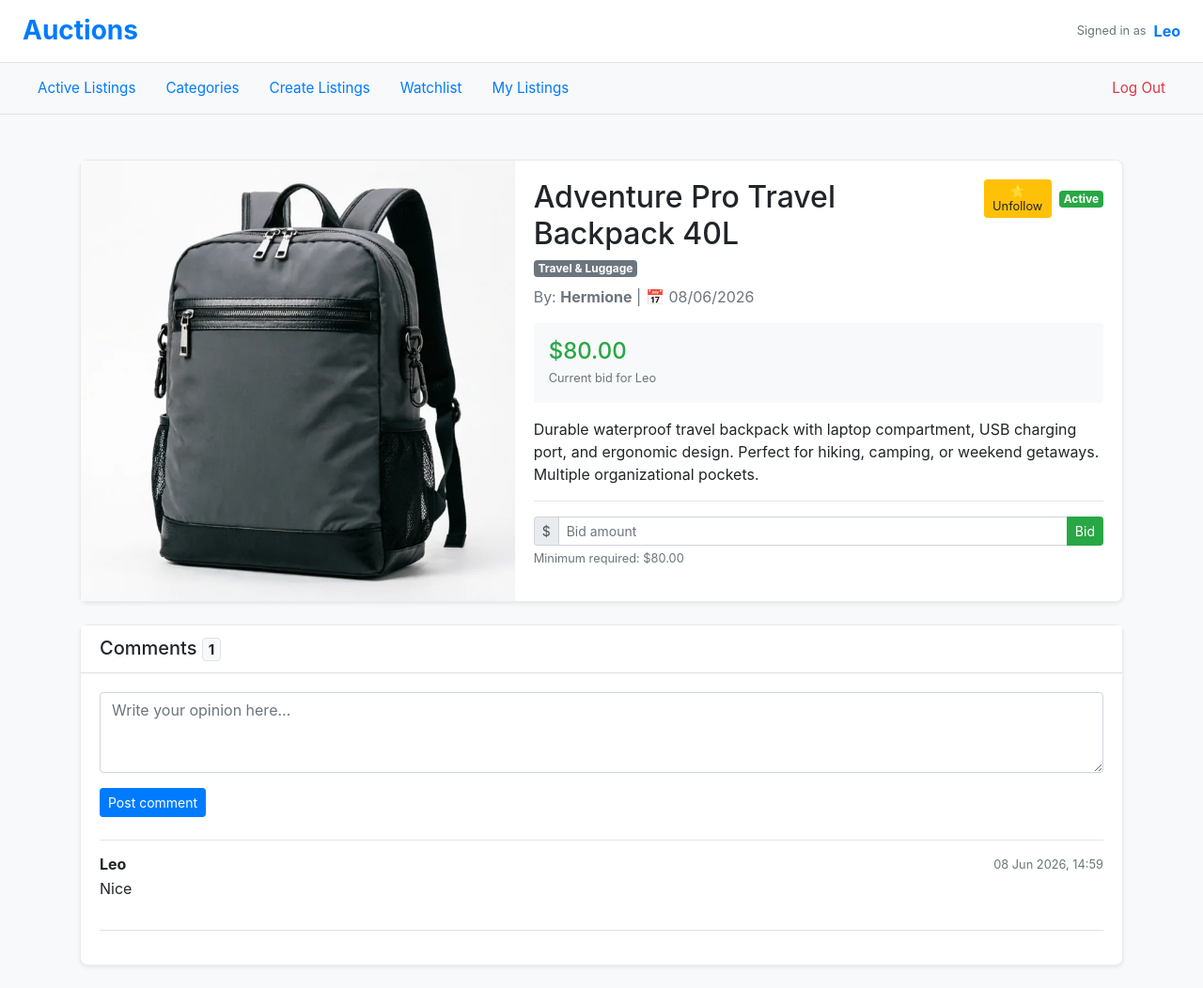
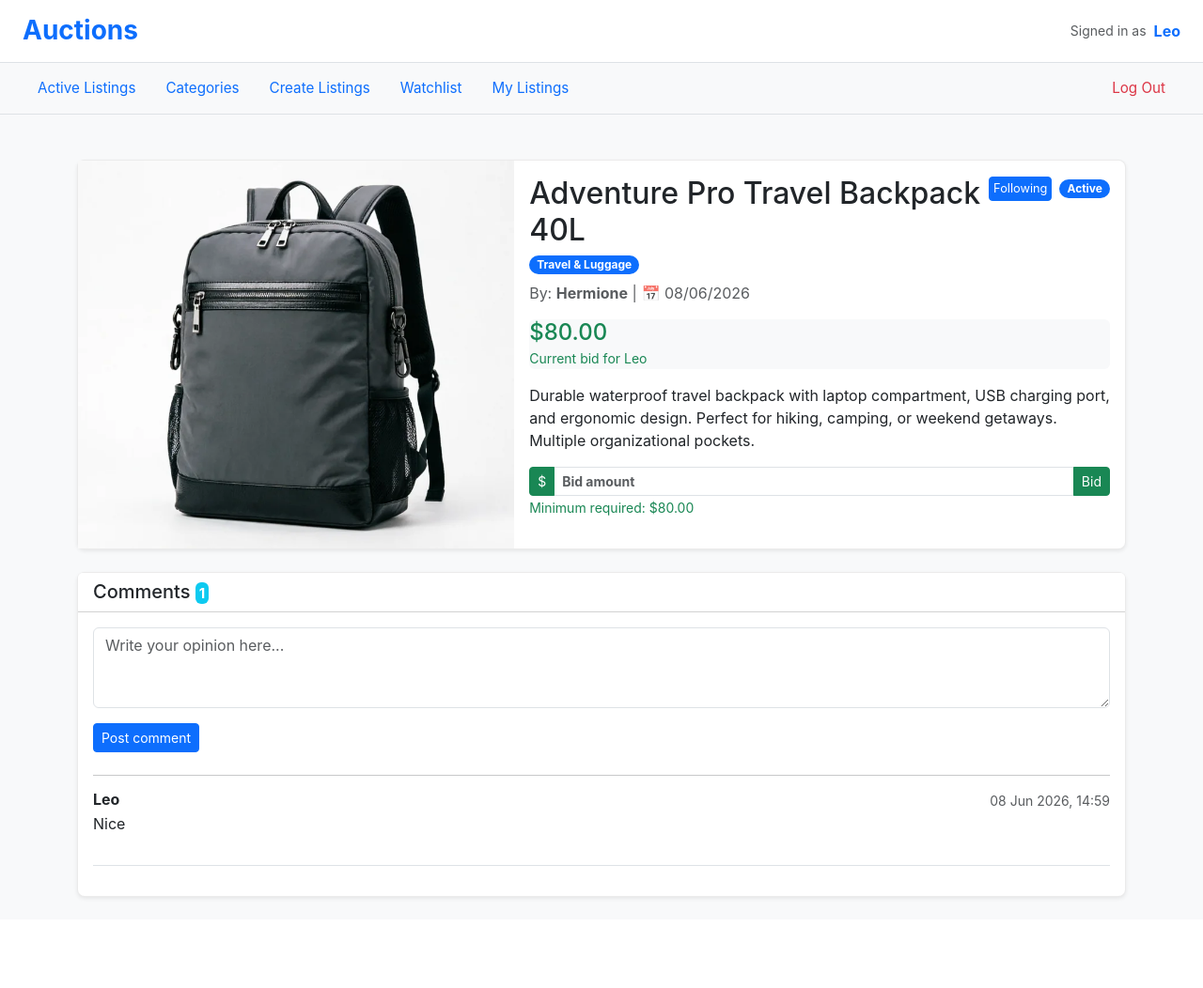
Before and after one commit to LeodanyPM/Commerce--CS50--Project, a Django app: page /listing/14 in a window 1280 px wide. Shown: the whole page at 94% size. After the commit the page ends 958 px from the top, so only its background shows below. Run offline with Django 3.2, Linux system fonts and the light colour scheme; a user stored in the database is signed in; data comes from the database, SQL or seed files in the repository; some libraries are stand-ins or nearby versions.

Commit message:
Plantillas corregidas

```diff
--- a/auctions/forms.py
+++ b/auctions/forms.py
@@ -17,9 +17,9 @@ class ListingForm(forms.ModelForm):
         widgets = {
             'title': forms.TextInput(attrs={'class': 'form-control'}),
             'category': forms.Select(attrs={'class': 'form-control'}),
-            'price': forms.NumberInput(attrs={'class': 'form-control', 'step': '0.01'}),
+            'price': forms.NumberInput(attrs={'class': 'form-control'}),
             'description': forms.Textarea(attrs={'class': 'form-control', 'rows': 4}),
-            'image': forms.FileInput(attrs={'class': 'form-control-file'}),
+            'image': forms.FileInput(attrs={'class': 'form-control'}),
         }
 
         error_messages = {
--- a/auctions/templates/auctions/create_listing.html
+++ b/auctions/templates/auctions/create_listing.html
@@ -6,7 +6,7 @@
         <div class="col-md-8 col-lg-6">
             <div class="card shadow-sm">
                 <div class="card-header bg-white">
-                    <h2 class="card-title mb-0 font-weight-bold">Create New Listing</h2>
+                    <h2 class="card-title mb-0 fw-bold">Create New Listing</h2>
                 </div>
                 <div class="card-body">
                     <form method="POST" enctype="multipart/form-data">
@@ -58,7 +58,7 @@
                         </div>
 
                         <hr>
-                        <button type="submit" class="btn btn-primary btn-block">Create Listing</button>
+                        <button type="submit" class="btn btn-primary w-100">Create Listing</button>
                     </form>
                 </div>
             </div>
--- a/auctions/templates/auctions/layout.html
+++ b/auctions/templates/auctions/layout.html
@@ -6,19 +6,18 @@
         <meta charset="UTF-8">
         <meta name="viewport" content="width=device-width, initial-scale=1.0">
         <title>{% block title %}Auctions{% endblock %}</title>
-        <link rel="stylesheet" href="https://stackpath.bootstrapcdn.com/bootstrap/4.4.1/css/bootstrap.min.css" integrity="sha384-Vkoo8x4CGsO3+Hhxv8T/Q5PaXtkKtu6ug5TOeNV6gBiFeWPGFN9MuhOf23Q9Ifjh" crossorigin="anonymous">
-        <link href="{% static 'auctions/styles.css' %}" rel="stylesheet">
+        <link href="https://cdn.jsdelivr.net/npm/bootstrap@5.3.0/dist/css/bootstrap.min.css" rel="stylesheet">
+		<link href="{% static 'auctions/styles.css' %}" rel="stylesheet">
     </head>
     <body>
-
         <!-- header: page + user info -->
-        <header class="bg-white border-bottom py-3">
+        <header class="bg-white border-bottom py-3 ">
             <div class="container-fluid px-4">
                 <div class="d-flex align-items-center">
-                    <h1 class="h3 mb-0 font-weight-bold text-primary">Auctions</h1>
-                    <div class="ml-auto d-flex align-items-center">
+                    <h1 class="h3 mb-0 fw-bolder text-primary">Auctions</h1>
+                    <div class="ms-auto d-flex align-items-center">
                         {% if user.is_authenticated %}
-                            <small class="text-muted mr-2">Signed in as</small>
+                            <small class="text-muted me-2">Signed in as</small>
                             <strong class="text-primary">{{ user.username }}</strong>
                         {% else %}
                             <small class="text-muted">Not signed in</small>
@@ -28,35 +27,35 @@
             </div>
         </header>
 
-        <!-- NAV: Main links + Messages inline -->
+        <!-- Nav: Main links + Messages inline -->
         <nav class="bg-light border-bottom">
             <div class="container-fluid px-4">
-                <ul class="nav py-2">
+                <ul class="nav nav-pills py-2">
 
                     <!-- links  -->
                     <li class="nav-item">
-                        <a class="nav-link px-3 text-primary font-weight-medium" href="{% url 'index' %}">Active Listings</a>
+                        <a class="nav-link px-3 text-primary fw-normal" href="{% url 'index' %}">Active Listings</a>
                     </li>
                     <li class="nav-item">
-                        <a class="nav-link px-3 text-primary font-weight-medium" href="{% url 'categories' %}">Categories</a>
+                        <a class="nav-link px-3 text-primary fw-normal" href="{% url 'categories' %}">Categories</a>
                     </li>
 
                     {% if user.is_authenticated %}
                         <li class="nav-item">
-                            <a class="nav-link px-3 text-primary font-weight-medium" href="{% url 'create_listing' %}">Create Listings</a>
+                            <a class="nav-link px-3 text-primary fw-normal" href="{% url 'create_listing' %}">Create Listings</a>
                         </li>
                         <li class="nav-item">
-                            <a class="nav-link px-3 text-primary font-weight-medium" href="{% url 'watchlist' %}">Watchlist</a>
+                            <a class="nav-link px-3 text-primary fw-normal" href="{% url 'watchlist' %}">Watchlist</a>
                         </li>
                         <li class="nav-item">
-                            <a class="nav-link px-3 text-primary font-weight-medium" href="{% url 'my_listings' %}">My Listings</a>
+                            <a class="nav-link px-3 text-primary fw-normal" href="{% url 'my_listings' %}">My Listings</a>
                         </li>
 
                         <!-- Messages -->
 						{% if messages %}
 							{% for message in messages %}
 								<li class="nav-item d-flex align-items-center">
-									<span class="nav-link text-success font-weight-medium px-3" style="cursor: default; pointer-events: none;">
+									<span class="nav-link text-success fw-normal px-3" >
 										{{ message }}
 									</span>
 								</li>
@@ -75,15 +74,15 @@
 						{% endif %}
 
                         <!-- auth links  -->
-                        <li class="nav-item ml-md-auto">
-                            <a class="nav-link px-3 text-danger font-weight-medium" href="{% url 'logout' %}">Log Out</a>
+                        <li class="nav-item ms-md-auto">
+                            <a class="nav-link px-3 text-danger fw-normal" href="{% url 'logout' %}">Log Out</a>
                         </li>
                     {% else %}
-                        <li class="nav-item ml-md-auto">
-                            <a class="nav-link px-3 text-primary font-weight-medium" href="{% url 'login' %}">Log In</a>
+                        <li class="nav-item ms-md-auto">
+                            <a class="nav-link px-3 text-primary fw-normal" href="{% url 'login' %}">Log In</a>
                         </li>
                         <li class="nav-item">
-                            <a class="nav-link px-3 text-primary font-weight-medium" href="{% url 'register' %}">Register</a>
+                            <a class="nav-link px-3 text-primary fw-normal" href="{% url 'register' %}">Register</a>
                         </li>
                     {% endif %}
                 </ul>
--- a/auctions/templates/auctions/listing.html
+++ b/auctions/templates/auctions/listing.html
@@ -4,18 +4,18 @@
 <div class="container mt-4">
 
 
-    <!-- card   -->
+    <!-- card     -->
 
     <div class="card shadow-sm">
-        <div class="row no-gutters">
+        <div class="row g-0">
 
             <!-- image col -->
             <div class="col-md-5">
                 {% if ad.image %}
-                    <img src="{{ ad.image.url }}" class="img-fluid w-100 h-100" style="object-fit: cover; min-height: 300px;" alt="{{ ad.title }}">
+                    <img src="{{ ad.image.url }}" class="img-fluid w-100 h-100 " style="object-fit: cover; min-height: 300px;" alt="{{ ad.title }}">
                 {% else %}
                     <div class="bg-light d-flex align-items-center justify-content-center h-100" style="min-height: 300px;">
-                        <span class="text-muted">No image</span>
+                        <div class="display-1 ">🛒</div>
                     </div>
                 {% endif %}
             </div>
@@ -26,26 +26,27 @@
 
 
                     <div class="d-flex justify-content-between align-items-start mb-2">
-                        <!-- Title -->
+                        <!-- Title and Category -->
 						<div>
                             <h2 class="card-title mb-1">{{ ad.title }}</h2>
-                            <span class="badge badge-secondary">{{ ad.category }}</span>
+
+                            <span class="badge rounded-pill bg-primary px-2 py-1">{{ ad.category }}</span>
                         </div>
                         <div class="d-flex align-items-center">
                             <!-- Add watchlist -->
 							{% if user.is_authenticated %}
-                                <form method="POST" action="{% url 'toggle_watchlist' ad.id %}" class="mr-2">
+                                <form method="POST" action="{% url 'toggle_watchlist' ad.id %}" class="me-2">
                                     {% csrf_token %}
-                                    <button type="submit" class="btn btn-sm {% if is_in_watchlist %}btn-warning{% else %}btn-primary{% endif %} px-2 py-1" style="font-size: 0.8rem; line-height: 1.2;">
-                                        {% if is_in_watchlist %} ⭐ Unfollow {% else %} ☆ Follow {% endif %}
+                                    <button type="submit" class="btn btn-sm px-1 py-1 {% if is_in_watchlist %} btn-primary {% else %} btn-outline-primary {% endif %} " style="font-size: 0.8rem; line-height: 1.2;">
+                                        {% if is_in_watchlist %} Following {% else %} Follow {% endif %}
                                     </button>
                                 </form>
                             {% endif %}
 							<!-- Auction Status -->
                             {% if ad.active %}
-                                <span class="badge badge-success">Active</span>
+                                <span class="badge rounded-pill bg-primary px-2 py-1">Active</span>
                             {% else %}
-                                <span class="badge badge-danger">Closed</span>
+                                <span class="badge rounded-pill bg-danger px-2 py-1">Closed</span>
                             {% endif %}
                         </div>
                     </div>
@@ -55,41 +56,37 @@
                     </p>
 
                     <!-- price -->
-                    <div class="mb-3 p-3 bg-light rounded">
+                    <div class=" bg-light rounded">
                         {% if current_bid %}
                             <h4 class="mb-0 text-success">${{ current_bid.amount }}</h4>
-                            <small class="text-muted">Current bid for {{ current_bid.user.username }}</small>
+                            <small class="text-success">Current bid for {{ current_bid.user.username }}</small>
+
                         {% else %}
                             <h4 class="mb-0 text-primary">${{ ad.price }}</h4>
-                            <small class="text-muted">Starting price (No bids)</small>
+                            <small class="text-success">Starting price (No bids)</small>
                         {% endif %}
                     </div>
 
                     <!-- description -->
                     <p class="card-text">{{ ad.description|linebreaks }}</p>
 
-                    <!-- if is winner -->
-                    {% if is_winner %}
-                        <div class="alert alert-success text-center font-weight-bold mb-3">
-                            🎉 Congratulations! You have won this auction.
-                        </div>
-                    {% endif %}
 
-                    <hr class="my-3">
-
-
-                    <!-- Conditional logic for participating in the auction  -->
+                    <!-- Conditional logic for participating in the auction   -->
 
                     <div class="mb-3">
                         {% if not ad.active %}
                             <!--If Closed Auctions -->
-                            <div class="alert alert-secondary py-2 mb-0 text-center">
-                                🔒 Auction ended
+                            <div class="alert alert-secondary fw-bold py-2 mb-0 text-center text-dark">
+
 								<!-- If winner -->
-                                {% if ad.winner %}
+								{% if is_winner %}
+								<div class="mt-1">
+									🎉 Congratulations! You have won this auction.
+								</div>
+                                {% elif  ad.winner %}
                                     <div class="mt-1"><strong>Winner:</strong> {{ ad.winner.username }}</div>
                                 {% else %}
-                                    <div class="mt-1 text-muted">There were no offers.</div>
+                                    <div class="mt-1 ">There were no offers.</div>
                                 {% endif %}
                             </div>
                         <!-- If user==creator   -->
@@ -97,26 +94,27 @@
                             <!-- only option to close  -->
                             <form method="POST" action="{% url 'close_auction' ad.id %}">
                                 {% csrf_token %}
-                                <button type="submit" class="btn btn-danger btn-sm btn-block"
+                                <button type="submit" class="btn btn-danger btn-sm "
                                          onclick="return confirm('Closing the auction? The highest bidder wins.')">
-                                    🛑 Close Auction
+                                    Close Auction
                                 </button>
                             </form>
 
-						<!--  Only registered users can participate in the auction, excluding the creator.-->
+						<!--  only registered user can participate in the auction  excluding the creator.-->
                         {% elif user.is_authenticated %}
                             <form method="POST" action="{% url 'place_bid' ad.id %}">
                                 {% csrf_token %}
                                 <div class="input-group input-group-sm">
-                                    <div class="input-group-prepend"><span class="input-group-text">$</span></div>
-                                    <input type="number" name="bid_amount" class="form-control" step="0.01"
-                                           min="{% if current_bid %}{{ current_bid.amount }}{% else %}{{ ad.price }}{% endif %}"
-                                           placeholder="Bid amount" required>
-                                    <div class="input-group-append">
-                                         <button type="submit" class="btn btn-success">Bid</button>
-                                    </div>
+                                    <span class="input-group-text btn btn-success ">$</span>
+
+									<input  type="number" name="bid_amount" class="form-control mb-0 text-success fw-bold"
+											   min="{% if current_bid %}{{ current_bid.amount }}{% else %}{{ ad.price }}{% endif %}"
+											   placeholder="Bid amount"  required>
+
+									<button type="submit" class="btn btn-success">Bid</button>
+
                                 </div>
-                                <small class="form-text text-muted mt-1">
+                                <small class="form-text text-success mt-1">
                                      Minimum required: ${% if current_bid %}{{ current_bid.amount }}{% else %}{{ ad.price }}{% endif %}
                                 </small>
                             </form>
@@ -139,7 +137,7 @@
 
     <div class="card mt-4 shadow-sm">
         <div class="card-header bg-white d-flex justify-content-between align-items-center">
-            <h5 class="mb-0">Comments <span class="badge badge-light border">{{ comments.count }}</span></h5>
+            <h5 class="mb-0">Comments <span class="badge bg-info p-1 ">{{ comments.count }}</span></h5>
         </div>
         <div class="card-body">
 
@@ -147,7 +145,7 @@
             {% if user.is_authenticated %}
                 <form method="POST" class="mb-4">
                     {% csrf_token %}
-                    <div class="form-group">
+                    <div class="mb-3">
                         {{ form.comment }}
                         {% if form.comment.errors %}
                             <div class="text-danger small mt-1">{{ form.comment.errors }}</div>
@@ -166,8 +164,8 @@
             {% if comments %}
                 <ul class="list-unstyled">
                     {% for c in comments %}
-                        <li class="media mb-3 pb-3 border-bottom">
-                            <div class="media-body">
+                        <li class="d-flex mb-3 pb-3 border-bottom">
+                            <div class="flex-grow-1">
                                 <div class="d-flex justify-content-between">
                                     <h6 class="mt-0 mb-1"><strong>{{ c.user.username }}</strong></h6>
                                     <small class="text-muted">{{ c.date|date:"d M Y, H:i" }}</small>
```
Also changed, not shown: auctions/templates/auctions/categories.html (+3 -6 lines), auctions/templates/auctions/list_listing.html (added, +72 -0 lines), auctions/templates/auctions/login.html (+5 -5 lines), auctions/templates/auctions/register.html (+9 -9 lines).
